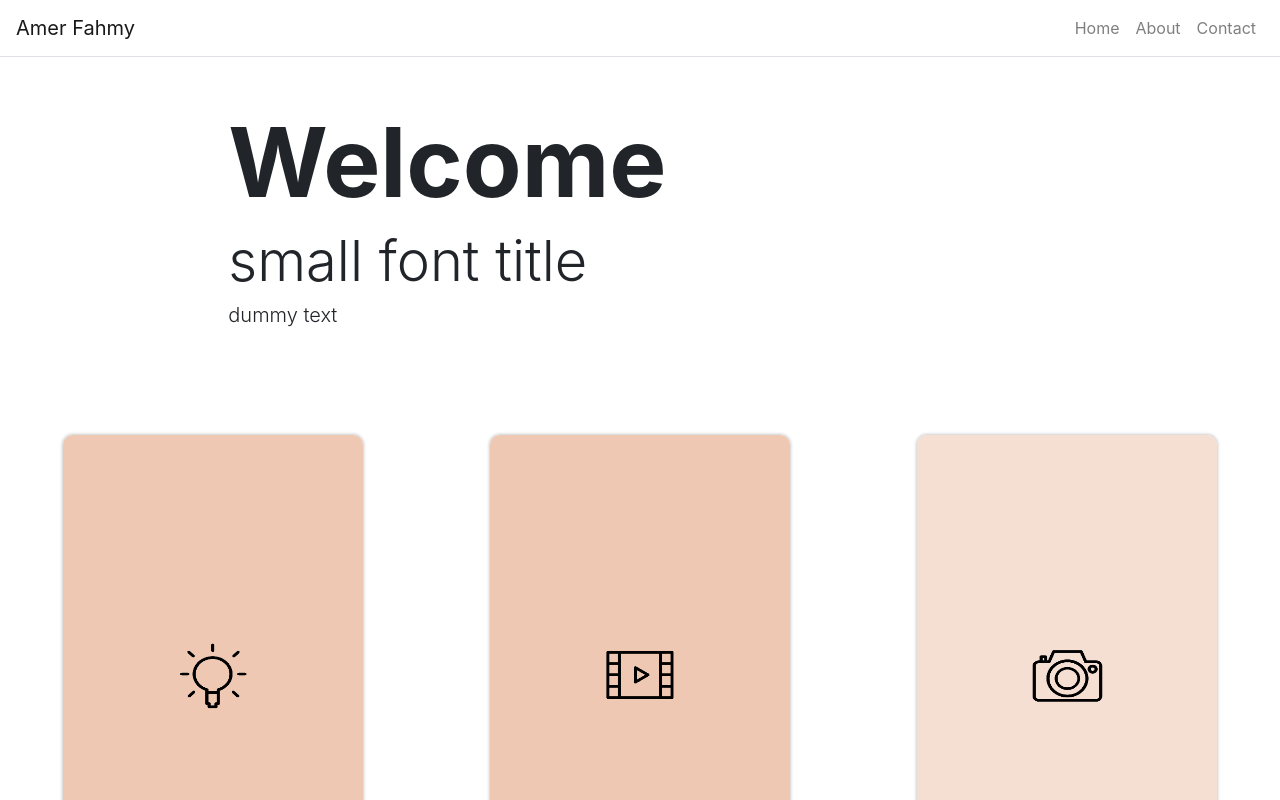
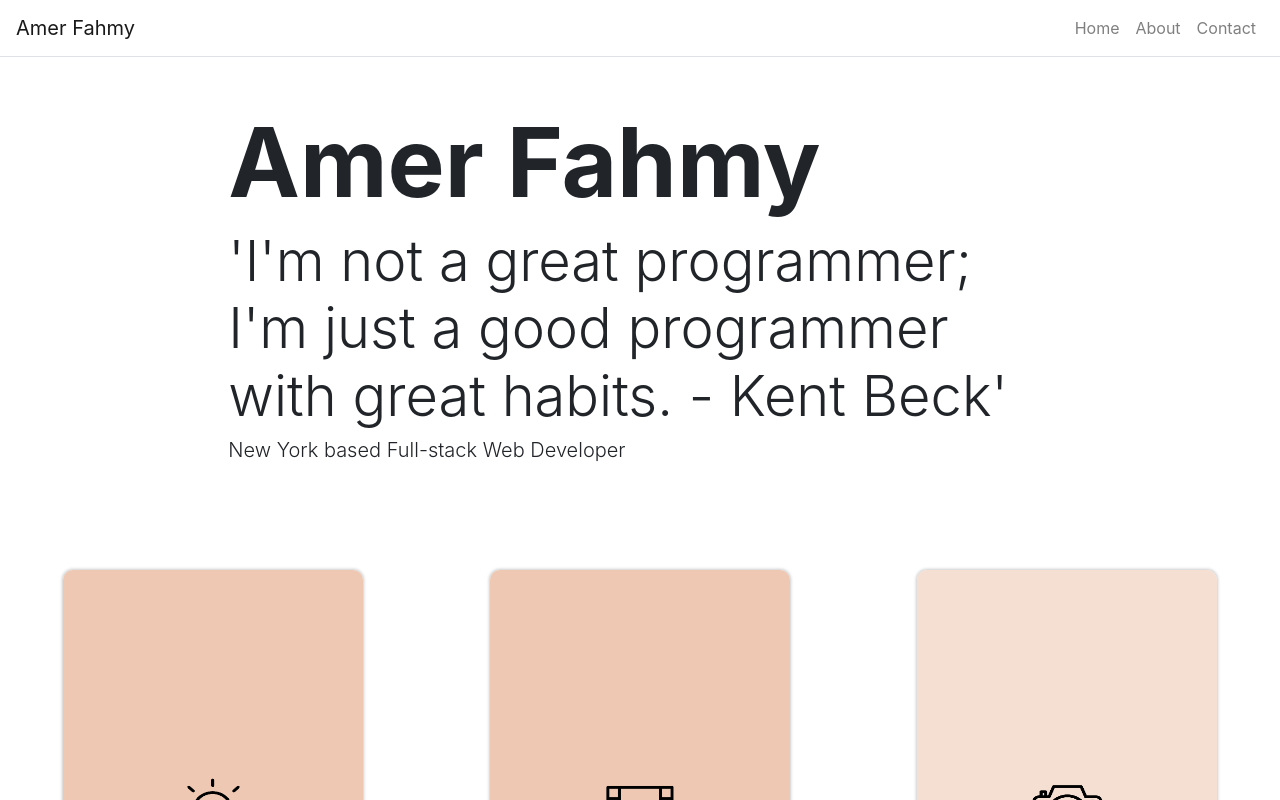
Before and after one commit to amer519/Portfolio, a React (Create React App) app: page / in a window 1280 px wide. Shown: the top 800 px of the page. Built offline with nearby package versions, Linux system fonts and the light colour scheme.

Commit message:
adjusted text on home page

```diff
--- a/src/App.js
+++ b/src/App.js
@@ -23,9 +23,9 @@ class App extends React.Component {
         { title: 'Contact', path: '/contact' }
       ],
       home: {
-        title: 'Welcome',
-        subTitle: 'small font title',
-        text: 'dummy text'
+        title: "Amer Fahmy",
+        subTitle: "'I'm not a great programmer; I'm just a good programmer with great habits. - Kent Beck'",
+        text: 'New York based Full-stack Web Developer'
       },
       about: {
         title: 'About Me',
```
